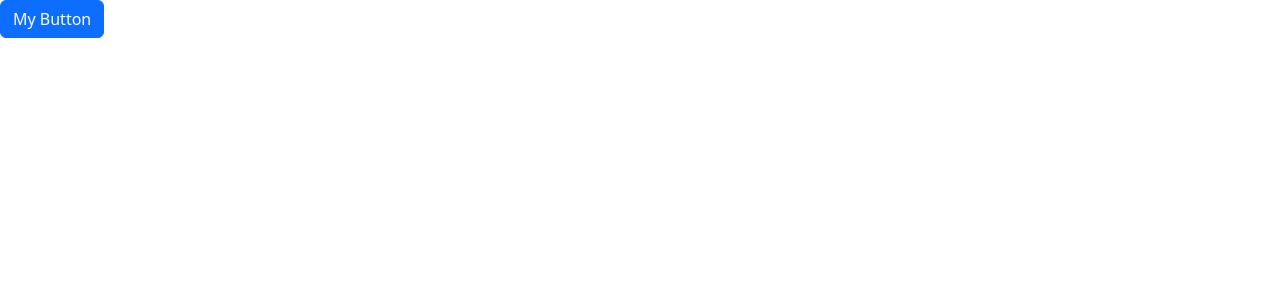
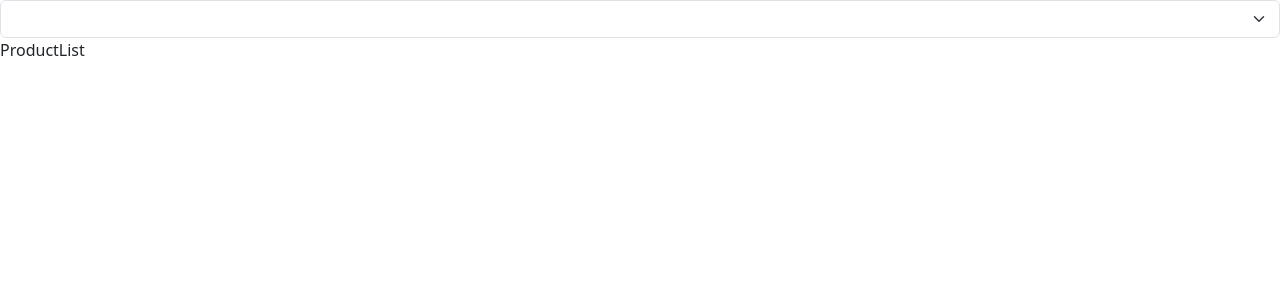
Before and after one commit to gurleen20kaur/React-learning-app, a React (Vite) app in the folder React-learning-app/: page / in a window 1280 px wide. Shown: the top 300 px of the page. Built offline with nearby package versions, Linux system fonts and the light colour scheme.

Commit message:
UseEffect only executed on initial render

```diff
--- a/React-learning-app/src/App.tsx
+++ b/React-learning-app/src/App.tsx
@@ -1,19 +1,19 @@
 import { useState } from "react";
-import Alert from "./components/Alert";
-import Button from "./components/Button";
+import ProductList from "./components/ProductList";
 
 function App() {
-  const BtnText = "My Button";
-  const [alertVisible, setAlertVisible] = useState(false);
-
+  const [category, setCategory] = useState("");
   return (
     <div>
-      {alertVisible && (
-        <Alert onClose={() => setAlertVisible(false)}>
-          Hello <span>World</span>
-        </Alert>
-      )}
-      <Button text={BtnText} onClick={() => setAlertVisible(true)}></Button>
+      <select
+        className="form-select"
+        onChange={(event) => setCategory(event.target.value)}
+      >
+        <option value=""></option>
+        <option value="Clothing">Clothing</option>
+        <option value="Household">Household</option>
+      </select>
+      <ProductList />
     </div>
   );
 }
--- /dev/null
+++ b/React-learning-app/src/components/ProductList.tsx
@@ -0,0 +1,20 @@
+import { useEffect, useState } from "react";
+
+const ProductList = () => {
+  const [products, setProduct] = useState<string[]>([]);
+
+  //Using Effect Hook to call the server to fetch the product
+  // Executed after every render
+  // Updating the state triggers another render
+  // Causes an Infinite loop
+  // Pass an array of dependencies as a second argument
+  // so it is only execute after the initial render
+  useEffect(() => {
+    console.log("Fetching products");
+    setProduct(["Clothing", "Household"]);
+  }, []);
+
+  return <div>ProductList</div>;
+};
+
+export default ProductList;
```
